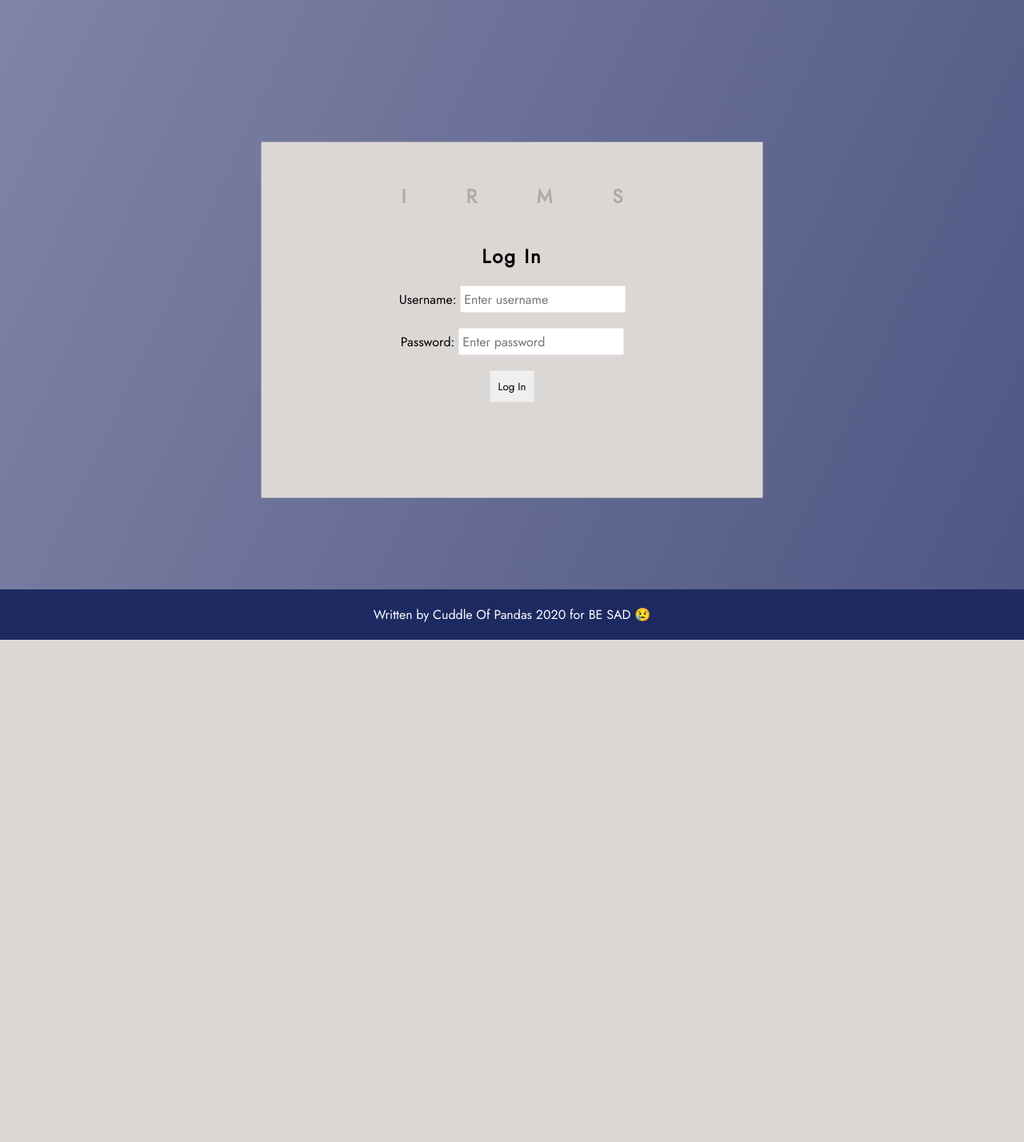
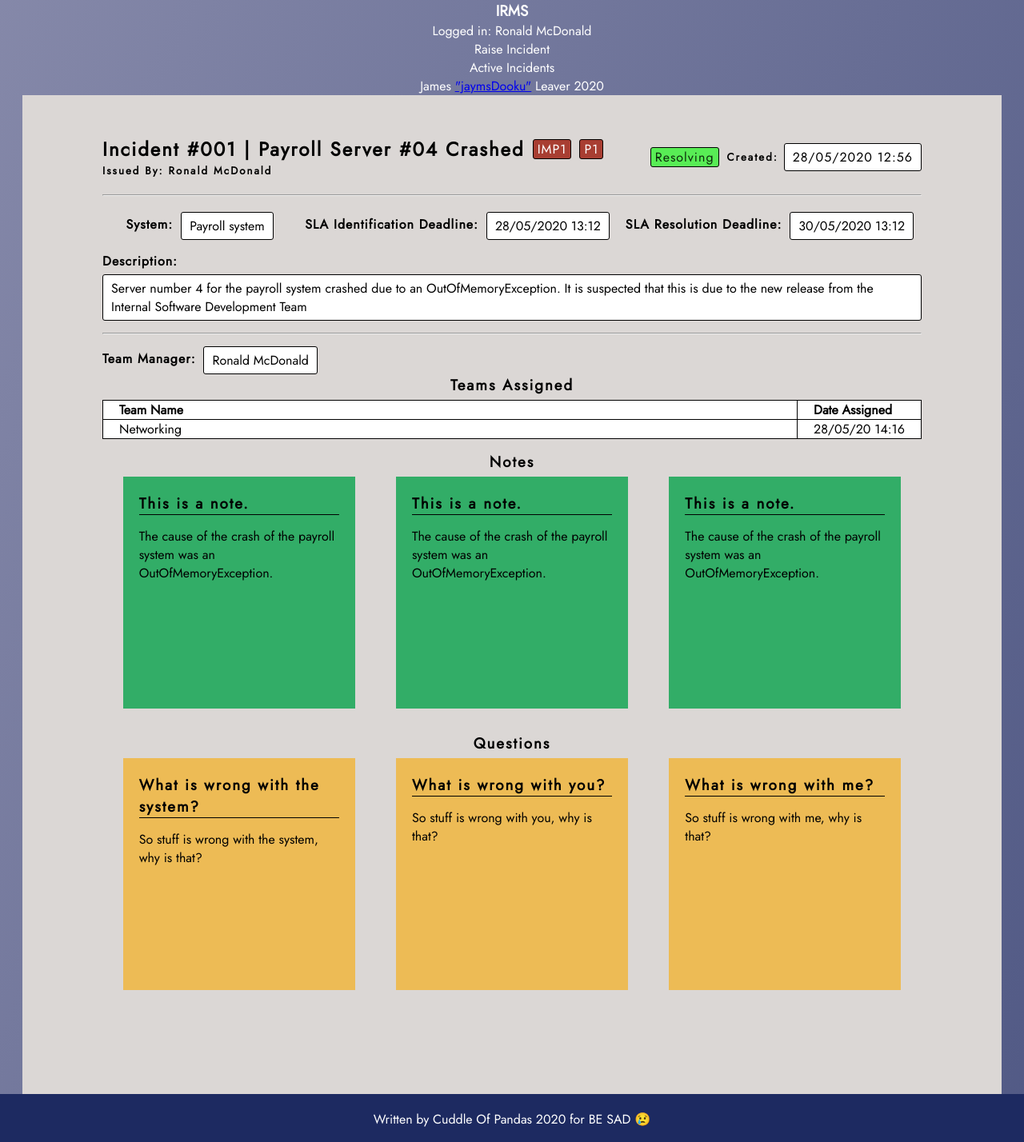
Before and after one commit to jaymsDooku/IRMS, a Flask app: page / in a window 1280 px wide. Shown: the whole page at 80% size. Before the commit the page ends 800 px from the top, so only its background shows below. Run offline with Flask 2, Linux system fonts and the light colour scheme; some libraries are stand-ins or nearby versions.

Commit message:
Added raise incident and view incident interfaces

```diff
--- a/static/styles/styles.css
+++ b/static/styles/styles.css
@@ -31,6 +31,10 @@ html, body {
 	position: relative;
 }
 
+h2 {
+	white-space: nowrap;
+}
+
 .container {
 	background: linear-gradient(295deg, #1d2a61, #e9e3ee);
 	background-size: 400% 400%;
@@ -38,15 +42,29 @@ html, body {
 	animation: animatedBackground 30s ease infinite;
 
 	text-align: center;
-	height: 100%;
+	min-height: 100%;
 	position: relative;
+}
+
+footer {
+	position: relative;
+	clear: both;
+	height: 20px;
+	margin-top: -20px;
+	width: 100%;
+
+	background-color: var(--footer-bg-color);
+	padding-top: 20px;
+	padding-bottom: 20px;
 }
 
 .login-container {
 	position: absolute;
 	top: 50%;
 	transform: translate(-50%, -50%);
+}
 
+.irms-container {
 	color: black;
 
 	display: inline-block;
@@ -55,50 +73,259 @@ html, body {
 	background-color: var(--login-bg-color);
 }
 
-.login-header {
+.irms-header {
 	letter-spacing: 2px;
 }
 
-.login-header h2:first-child {
+.irms-header p {
+	font-weight: bold;
+	letter-spacing: 1px;
+}
+
+.irms-header-title {
 	padding-left: 75px;
 	letter-spacing: 75px;
 	color: var(--login-bg-color2);
+	font-weight: bold;
 	margin-bottom: 40px;
 }
 
-.login-container > * {
+.irms-title {
+	display: flex;
+	flex-direction: row;
+	justify-content: space-between;
+}
+
+.irms-title p {
+	font-weight: normal;
+}
+
+.irms-title > * {
+	display: flex;
+	flex-direction: row;
+	align-items: center;
+}
+
+.irms-title-left {
+	display: block;
+}
+
+.irms-title:last-child {
+	align-self: flex-end;
+}
+
+.irms-title-right h5 {
+	margin-right: 2px;
+}
+
+.irms-container > * {
 	margin-bottom: 20px;
 }
 
+.irms-body {
+	display: flex;
+	justify-content: space-between;
+}
+
+.irms-body > * {
+	flex: 1;
+}
+
+.left-body {
+	margin-right: 40px;
+}
+
+.right-body {
+	display: flex;
+	justify-content: space-between;
+	flex-direction: column;
+}
+
 .form-entry {
+	display: flex;
 	margin-bottom: 20px;
 	font-size: 16px;
 }
 
-.login-body input {
+.form-entry label {
+	text-align: right;
+	padding-right: 15px;
+}
+
+.form-entry > * {
+	vertical-align: middle;
+	flex: 1;
+}
+
+.noticeable-entry .form-entry {
+	margin-bottom: 5px;
+}
+
+.noticeable-entry .notice {
+	text-align: right;
+	font-size: 10px;
+	color: red;
+}
+
+.noticeable-entry {
+	margin-bottom: 20px;
+}
+
+.irms-button-container {
+	align-self: flex-end;
+	margin-bottom: 20px;
+}
+
+input, select, textarea {
 	padding: 5px 5px;
 	font-family: Jost;
 	font-size: 16px;
 	border: none;
 }
 
-.login-button-container button {
+#description {
+	width: 500px;
+}
+
+button {
 	padding: 10px 10px;
 	font-family: Jost;
 	border: none;
 }
 
-.login-button-container button:hover {
+button:hover {
 	color: white;
 	background-color: var(--login-bg-color2);
 	cursor: pointer;
 }
 
-footer {
-	position: fixed;
-	bottom: 0;
+.raise-incident-container {
+	text-align: left;
+	padding-left: 50px;
+	padding-right: 75px;
+}
+
+.view-incident-container {
+	width: 80%;
+	text-align: left;
+}
+
+.creation-date {
+	margin-left: 10px;
+}
+
+.creation-date .irms-text {
+	margin-left: 5px !important;
+}
+
+.irms-text {
+	padding: 5px 10px;
+	border: 1px solid black;
+	border-radius: 3px;
+	background-color: white;
+}
+
+.view-incident-container .irms-body {
+	flex-direction: column;
+}
+
+.view-incident-container .irms-body > * {
+	margin-bottom: 15px;
+}
+
+.view-incident-container .irms-body > * .irms-header {
+	margin-bottom: 5px;
+}
+
+.irms-inline-container {
+	display: flex;
+	flex-direction: row;
+	align-items: center;
+}
+
+.irms-inline-container .irms-text {
+	margin-left: 10px;
+}
+
+.incident-stats {
+	display: flex;
+	text-align: center;
+	white-space: nowrap;
+}
+
+.incident-stats > * {
+	flex: 1;
+	text-align: center;
+}
+
+.incident-stats > * > * {
+	display: inline-flex;
+	padding: 0 10px;
+}
+
+.incident-teams .irms-header, .incident-questions .irms-header, .incident-notes .irms-header {
+	text-align: center;
+}
+
+.incident-questions .irms-body, .incident-notes .irms-body {
+	display: flex;
+	flex-direction: row;
+	justify-content: space-around;
+}
+
+.incident-note {
+	background-color: #32ad67;
+}
+
+.incident-question {
+	background-color: #edbb55;
+}
+
+.incident-question, .incident-note {
+	max-width: 250px;
+	max-height: 250px;
+	min-width: 250px;
+	min-height: 250px;
+	padding: 20px;
+}
+
+.incident-question:hover, .incident-note:hover {
+	cursor: pointer;
+}
+
+.incident-question .irms-header, .incident-note .irms-header {
+	text-align: left;
+	border-bottom: 1px solid black;
+}
+
+.incident-question .irms-body, .incident-note .irms-body {
+	padding-top: 10px;
+}
+
+table {
+	border-collapse: collapse;
+}
+
+th, td {
+	border: 1px solid black;
+}
+
+.incident-teams th {
+	padding: 0 20px;
+}
+
+.incident-teams td {
+	padding: 0 20px;
+}
+
+.incident-teams tr {
+	background-color: white;
+}
+
+.incident-teams .team-name {
 	width: 100%;
-	background-color: var(--footer-bg-color);
-	padding-top: 20px;
-	padding-bottom: 20px;
 }
+
+.incident-teams tr td:last-child {
+	white-space: nowrap;
+}
--- /dev/null
+++ b/static/styles/tags.css
@@ -0,0 +1,22 @@
+.incident-tag {
+	padding: 0 5px;
+	border: 1px solid black;
+	border-radius: 3px;
+	letter-spacing: 0;
+	margin-left: 10px;
+}
+
+.impact-1-tag {
+	background-color: #a83e32;
+	color: white;
+}
+
+.priority-1-tag {
+	background-color: #a83e32;
+	color: white;
+}
+
+.resolving-tag {
+	background-color: #58ed55;
+	color: #0d2b0c;
+}
--- a/templates/irms.html
+++ b/templates/irms.html
@@ -7,11 +7,31 @@
         <meta name="author" content="Cuddle Of Pandas">
         <!--<link href="https://stackpath.bootstrapcdn.com/bootstrap/4.4.1/css/bootstrap.min.css" rel="stylesheet" integrity="sha384-Vkoo8x4CGsO3+Hhxv8T/Q5PaXtkKtu6ug5TOeNV6gBiFeWPGFN9MuhOf23Q9Ifjh" crossorigin="anonymous">-->
         <link href="{{ url_for('static', filename='styles/styles.css') }}" rel="stylesheet" type="text/css"/>
+        <link href="{{ url_for('static', filename='styles/tags.css') }}" rel="stylesheet" type="text/css"/>
     </head>
 
     <body>
         <div class="container">
-            {% include 'login.html' %}
+            <div class="navbar">
+                <div class="navbar-body">
+                    <div class="navbar-title">
+                        <h3>IRMS</h3>
+                    </div>
+                    <div class="navbar-login">
+                        <p>Logged in: Ronald McDonald</p>
+                    </div>
+                    <div class="navbar-items">
+                        <ul>
+                            <li>Raise Incident</li>
+                            <li>Active Incidents</li>
+                        </ul>
+                    </div>
+                </div>
+                <div class="navbar-footer">
+                    <p>James <a href="https://github.com/jaymsDooku">"jaymsDooku"</a> Leaver 2020</p>
+                </div>
+            </div>
+            {% include 'view_incident.html' %}
             <footer>
                 <div class="footer-container">
                     <p>Written by Cuddle Of Pandas 2020 for BE SAD 😢</p>
--- /dev/null
+++ b/templates/list_incidents.html
@@ -0,0 +1,3 @@
+<div class="incidents">
+
+</div>
--- a/templates/login.html
+++ b/templates/login.html
@@ -1,18 +1,18 @@
-<div class="login-container">
-	<div class="login-header">
-		<h2>IRMS</h2>
+<div class="irms-container login-container">
+	<div class="irms-header">
+		<h2 class="irms-header-title">IRMS</h2>
 		<h2>Log In</h2>
 	</div>
-	<div class="login-body">
+	<div class="irms-body">
 		<div class="form-entry">
 			<label>Username: </label>
-			<input type="text" placeholder="Enter username">
+			<input type="text" name="username" placeholder="Enter username">
 		</div>
 		<div class="form-entry">
 			<label>Password: </label>
-			<input type="password" placeholder="Enter password">
+			<input type="password" name="password" placeholder="Enter password">
 		</div>
-		<div class="login-button-container">
+		<div class="irms-button-container">
 			<button>Log In</button>
 		</div>
 	</div>
--- /dev/null
+++ b/templates/view_incident.html
@@ -0,0 +1,164 @@
+<div class="irms-container view-incident-container">
+	<div class="irms-header">
+		<div class="irms-title">
+			<div class="irms-title-left">
+				<div class="incident-title irms-inline-container">
+					<h2>Incident #001 | Payroll Server #04 Crashed</h2>
+					<div class="incident-tag impact-1-tag">
+						<p>IMP1</p>
+					</div>
+					<div class="incident-tag priority-1-tag">
+						<p>P1</p>
+					</div>
+				</div>
+				<div class="incident-issuer">
+					<h5>Issued By: Ronald McDonald</h5>
+				</div>
+			</div>
+			<div class="irms-title-right irms-inline-container">
+				<div class="incident-tag resolving-tag">
+					<p>Resolving</p>
+				</div>
+				<div class="creation-date irms-inline-container">
+					<h5>Created: </h5>
+					<div class="irms-text">
+						<p>28/05/2020 12:56</p>
+					</div>
+				</div>
+			</div>
+		</div>
+	</div>
+	<hr/>
+	<div class="irms-body">
+		<div class="incident-stats irms-inline-container">
+			<div class="incident-system-container">
+				<div class="incident-system irms-inline-container">
+					<div class="irms-header">
+						<p>System: </p>
+					</div>
+					<div class="irms-text">
+						<p>Payroll system</p>
+					</div>
+				</div>
+			</div>
+			<div class="incident-sla-identification-container">
+				<div class="incident-sla-identification irms-inline-container">
+					<div class="irms-header">
+						<p>SLA Identification Deadline: </p>
+					</div>
+					<div class="irms-text">
+						<p>28/05/2020 13:12</p>
+					</div>
+				</div>
+			</div>
+			<div class="incident-sla-implementation-container">
+				<div class="incident-sla-implementation irms-inline-container">
+					<div class="irms-header">
+						<p>SLA Resolution Deadline: </p>
+					</div>
+					<div class="irms-text">
+						<p>30/05/2020 13:12</p>
+					</div>
+				</div>
+			</div>
+		</div>
+		<div class="incident-description">
+			<div class="irms-header">
+				<p>Description: </p>
+			</div>
+			<div class="irms-text">
+				<p>Server number 4 for the payroll system crashed due to an OutOfMemoryException. It is suspected that this is due to the new release from the Internal Software Development Team</p>
+			</div>
+		</div>
+		<hr/>
+		<div class="incident-assigned">
+			<div class="incident-manager irms-inline-container">
+				<div class="irms-header">
+					<p>Team Manager: </p>
+				</div>
+				<div class="irms-text">
+					<p>Ronald McDonald</p>
+				</div>
+			</div>
+			<div class="incident-teams">
+				<div class="irms-header">
+					<h3>Teams Assigned</h3>
+				</div>
+				<table>
+					<tbody>
+		                <tr>
+		                    <th class="team-name">Team Name</th>
+		                    <th>Date Assigned</th>
+		                </tr>
+		                <tr>
+		                	<td class="team-name">Networking</td>
+		                	<td>28/05/20 14:16</td>
+		                </tr>
+		            </tbody>
+				</table>
+			</div>
+		</div>
+		<div class="incident-notes">
+			<div class="irms-header">
+				<h3>Notes</h3>
+			</div>
+			<div class="irms-body">
+				<div class="incident-note">
+					<div class="irms-header">
+						<h3>This is a note.</h3>
+					</div>
+					<div class="irms-body">
+						<p>The cause of the crash of the payroll system was an OutOfMemoryException.</p>
+					</div>
+				</div>
+				<div class="incident-note">
+					<div class="irms-header">
+						<h3>This is a note.</h3>
+					</div>
+					<div class="irms-body">
+						<p>The cause of the crash of the payroll system was an OutOfMemoryException.</p>
+					</div>
+				</div>
+				<div class="incident-note">
+					<div class="irms-header">
+						<h3>This is a note.</h3>
+					</div>
+					<div class="irms-body">
+						<p>The cause of the crash of the payroll system was an OutOfMemoryException.</p>
+					</div>
+				</div>
+			</div>
+		</div>
+		<div class="incident-questions">
+			<div class="irms-header">
+				<h3>Questions</h3>
+			</div>
+			<div class="irms-body">
+				<div class="incident-question">
+					<div class="irms-header">
+						<h3>What is wrong with the system?</h3>
+					</div>
+					<div class="irms-body">
+						<p>So stuff is wrong with the system, why is that?</p>
+					</div>
+				</div>
+				<div class="incident-question">
+					<div class="irms-header">
+						<h3>What is wrong with you?</h3>
+					</div>
+					<div class="irms-body">
+						<p>So stuff is wrong with you, why is that?</p>
+					</div>
+				</div>
+				<div class="incident-question">
+					<div class="irms-header">
+						<h3>What is wrong with me?</h3>
+					</div>
+					<div class="irms-body">
+						<p>So stuff is wrong with me, why is that?</p>
+					</div>
+				</div>
+			</div>
+		</div>
+	</div>
+</div>
```
Also changed, not shown: templates/raise_incident.html (added, +90 -0 lines).
